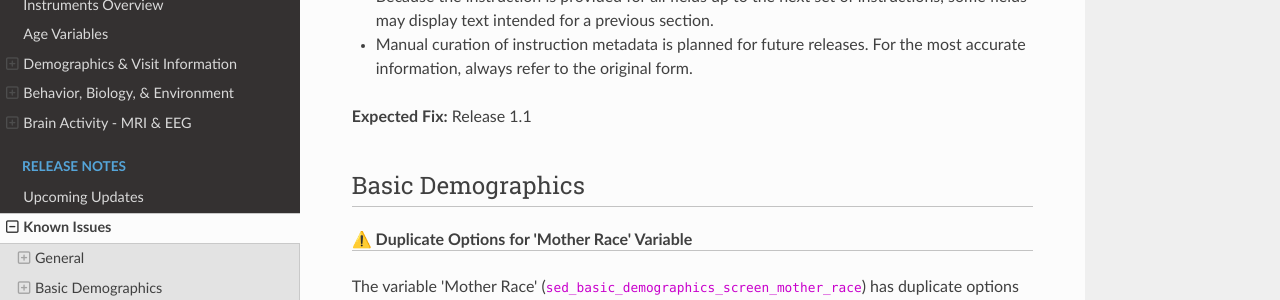
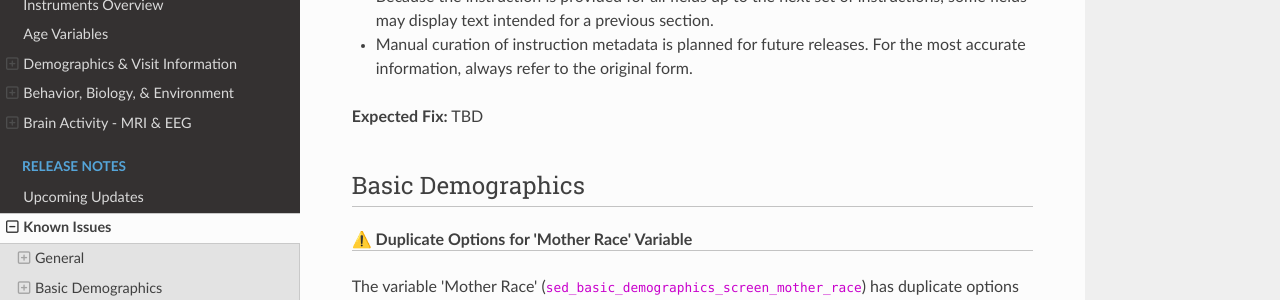
Before and after one commit to nbdc-datahub/hbcd-docs, an MkDocs documentation site: the page built from docs/changelog/knownissues.md, in a window 1280 px wide and 900 px high, scrolled down 447 px. Shown: the part 151-451 px from the top of the window. Built offline with MkDocs 1.6.1, drawn with Linux system fonts in a browser that asks for light colours; nearby versions of some CDN libraries.

Commit message:
update instruction metadata known issue as TBD

```diff
--- a/docs/changelog/knownissues.md
+++ b/docs/changelog/knownissues.md
@@ -11,7 +11,7 @@ Instruction text in the form's metadata is extracted programmatically from the m
 *   Because the instruction is provided for all fields up to the next set of instructions, some fields may display text intended for a previous section.
 *   Manual curation of instruction metadata is planned for future releases. For the most accurate information, always refer to the original form.
 
-**Expected Fix:** Release 1.1
+**Expected Fix:** TBD
 
 ## Basic Demographics
 
```
